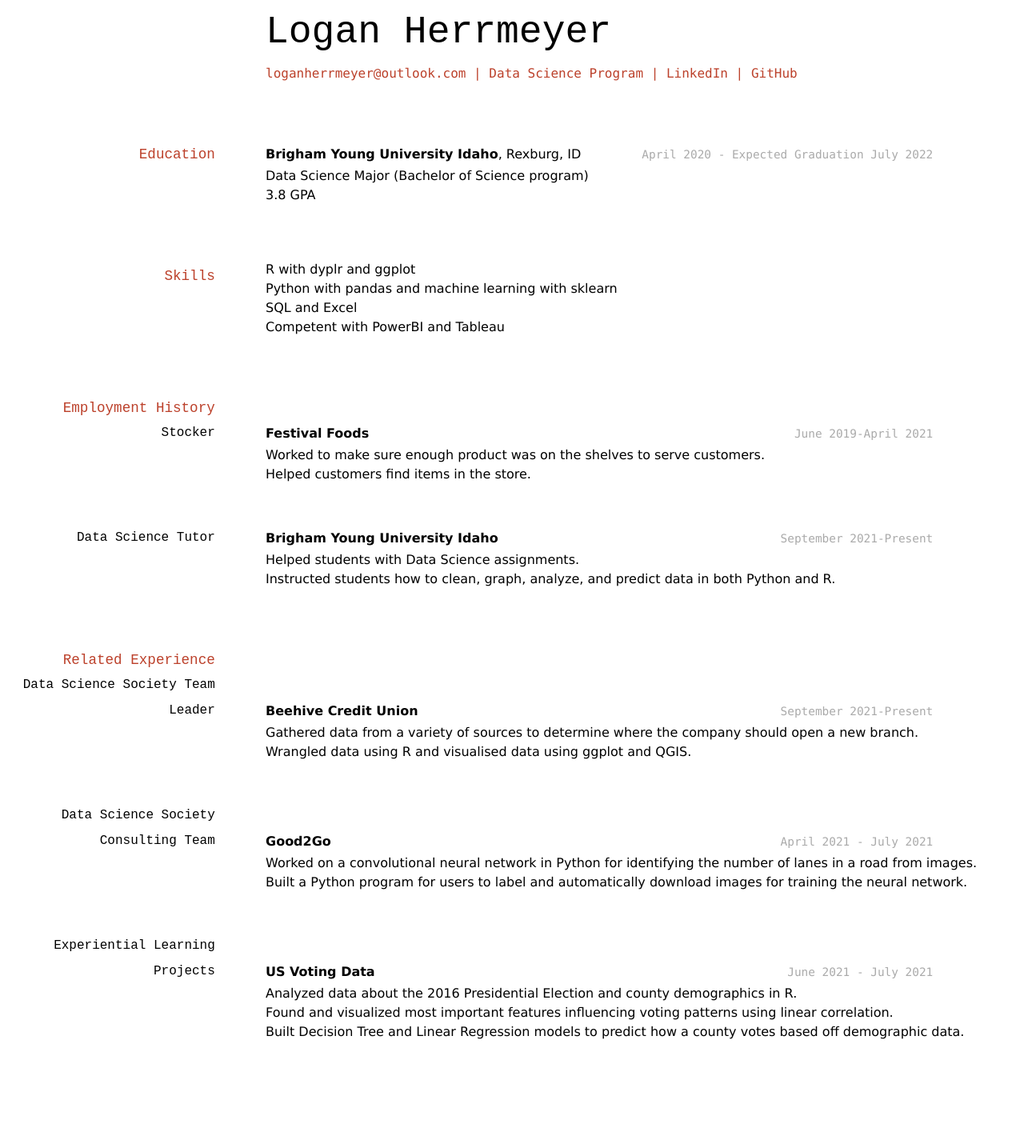
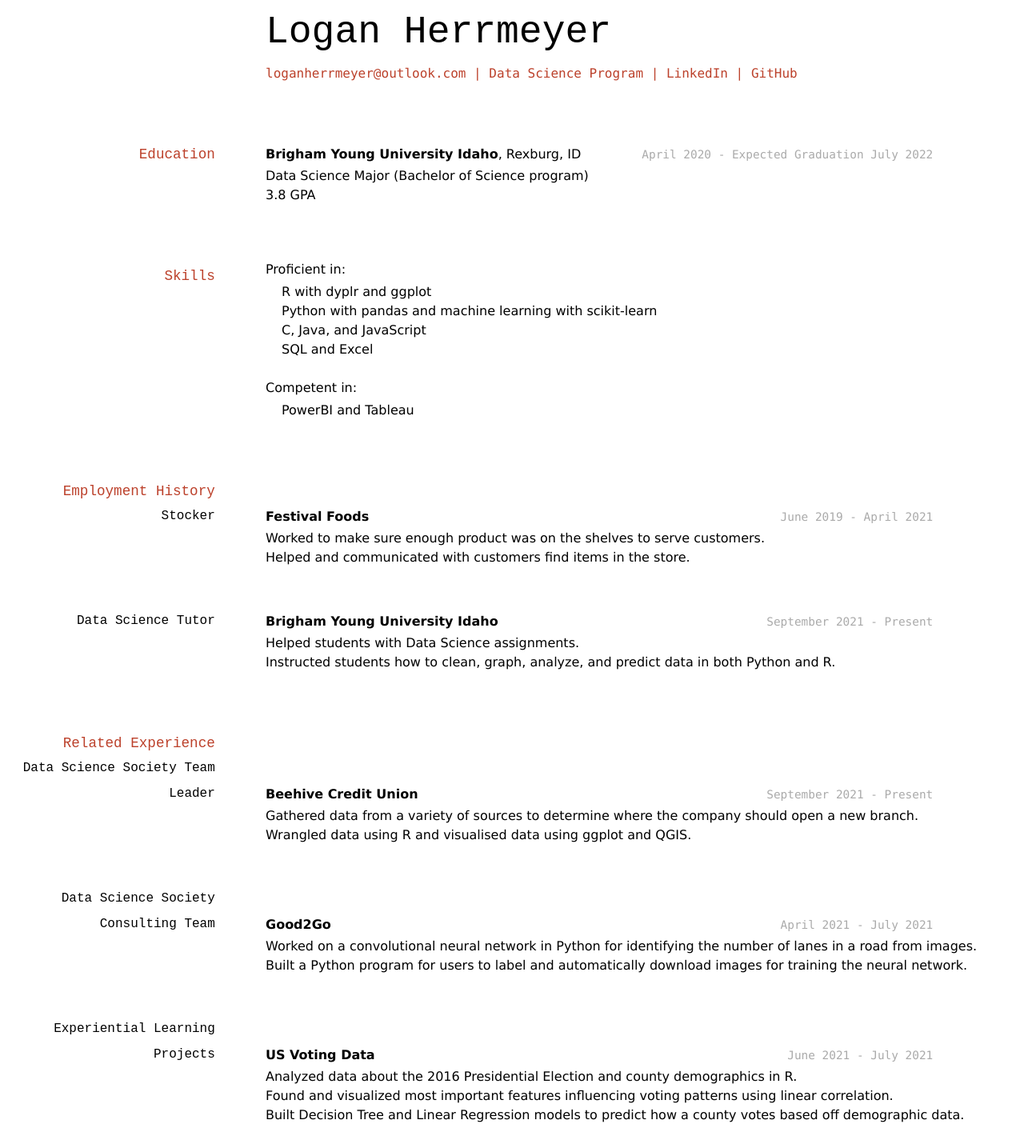
Before and after one commit to LHerrmeyer/herrmeyer_logan_resume, a Jekyll site: the page built from docs/index.md, in a window 1280 px wide. Shown: the whole page at 80% size. Built offline with Jekyll 4.4.1, drawn with Linux system fonts in a browser that asks for light colours; before the commit the page ends 1326 px from its top, so only the background shows below that.

Commit message:
Update index.md

```diff
--- a/docs/index.md
+++ b/docs/index.md
@@ -23,24 +23,27 @@ __Brigham Young University Idaho__, Rexburg, ID
 
 ## Skills
 
-- R with dyplr and ggplot
-- Python with pandas and machine learning with sklearn
-- SQL and Excel
-- Competent with PowerBI and Tableau
+- Proficient in:
+  - R with dyplr and ggplot
+  - Python with pandas and machine learning with scikit-learn
+  - C, Java, and JavaScript
+  - SQL and Excel
+- Competent in:
+  - PowerBI and Tableau
 
 ## Employment History
 
 ### Stocker
 
-`June 2019-April 2021`
+`June 2019 - April 2021`
 __Festival Foods__
 
 - Worked to make sure enough product was on the shelves to serve customers.
-- Helped customers find items in the store.
+- Helped and communicated with customers find items in the store.
 
 ### Data Science Tutor
 
-`September 2021-Present`
+`September 2021 - Present`
 __Brigham Young University Idaho__
 
 - Helped students with Data Science assignments.
@@ -50,7 +53,7 @@ __Brigham Young University Idaho__
 
 ### Data Science Society Team Leader
 
-`September 2021-Present`
+`September 2021 - Present`
 __Beehive Credit Union__
 
 - Gathered data from a variety of sources to determine where the company should open a new branch.
```
